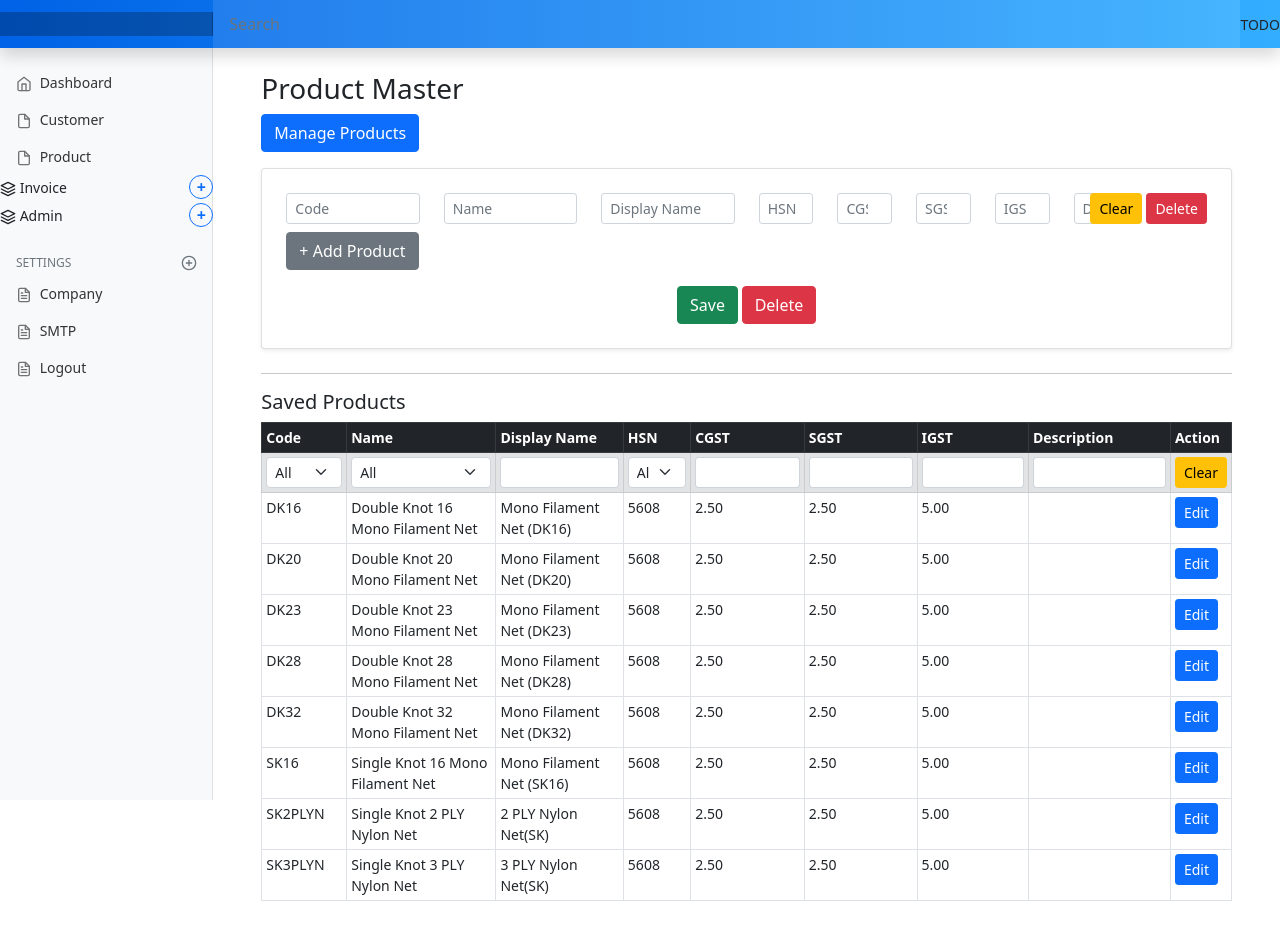
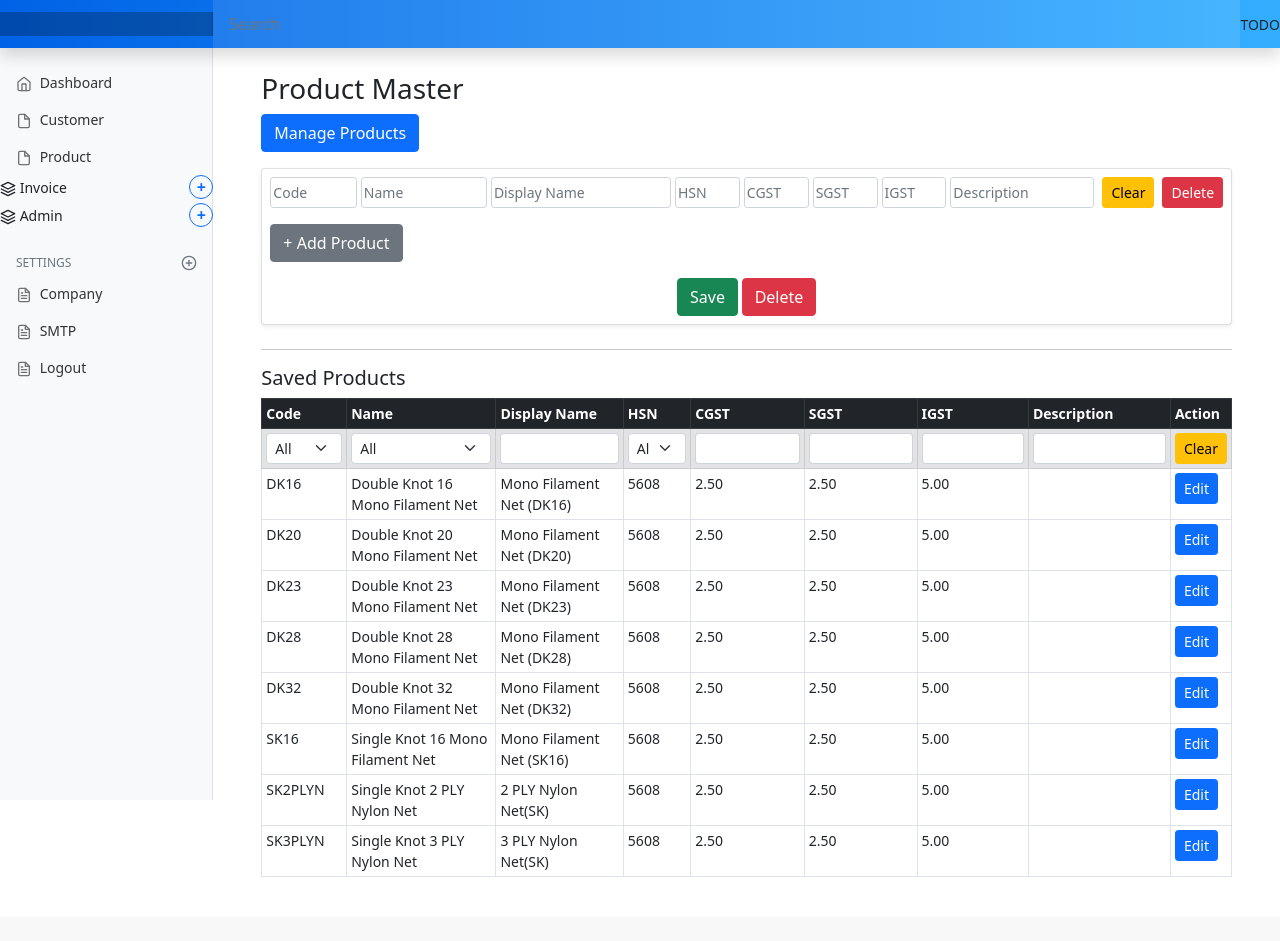
Before and after one commit to hencilpeter/projects, a Django app: page /invoice/products/ in a window 1280 px wide, after a click on "Manage Products". After the commit the page ends 877 px from the top, so only its background shows below. Run offline with Django 5.2, Linux system fonts and the light colour scheme; data comes from the database, SQL or seed files in the repository; some libraries are stand-ins or nearby versions.

Commit message:
minor changes.

```diff
--- a/PythonProjects/marania_invoice_venv/marania_invoice_proj/templates/marania_invoice_app/product_master.html
+++ b/PythonProjects/marania_invoice_venv/marania_invoice_proj/templates/marania_invoice_app/product_master.html
@@ -2,6 +2,14 @@
 {% load static %}
 
 {% block main %}
+
+<style>
+.product-row input {
+    padding-left: 2px !important;
+    padding-right: 2px !important;
+}
+</style>
+
 <main class="col-md-9 ms-sm-auto col-lg-10 px-md-4">
   <div class="container my-4">
 
@@ -14,53 +22,56 @@
     <div class="collapse" id="productForm">
       <form method="POST">
         {% csrf_token %}
-        <div class="card p-4 mb-4 shadow-sm">
+        <div class="card p-2 mb-4 shadow-sm">
 
           <div id="product-rows">
-            <!-- ROW TEMPLATE -->
-            <div class="row mb-2 product-row align-items-center">
 
-              <div class="col-md-2">
+            <!-- SINGLE-ROW TEMPLATE -->
+            <div class="product-row d-flex align-items-center mb-2" style="overflow-x:auto; white-space:nowrap;">
+
+              <div style="width:120px;" class="me-1">
                 <input type="text" name="code" class="form-control form-control-sm" placeholder="Code">
               </div>
 
-              <div class="col-md-2">
+              <div style="width:175px;" class="me-1">
                 <input type="text" name="name" class="form-control form-control-sm" placeholder="Name">
               </div>
 
-              <div class="col-md-2">
+              <div style="width:250px;" class="me-1">
                 <input type="text" name="display_name" class="form-control form-control-sm" placeholder="Display Name">
               </div>
 
-              <div class="col-md-1">
+              <div style="width:90px;" class="me-1">
                 <input type="text" name="hsn" class="form-control form-control-sm" placeholder="HSN">
               </div>
 
-              <div class="col-md-1">
+              <div style="width:90px;" class="me-1">
                 <input type="number" step="0.01" name="cgst" class="form-control form-control-sm" placeholder="CGST">
               </div>
 
-              <div class="col-md-1">
+              <div style="width:90px;" class="me-1">
                 <input type="number" step="0.01" name="sgst" class="form-control form-control-sm" placeholder="SGST">
               </div>
 
-              <div class="col-md-1">
+              <div style="width:90px;" class="me-1">
                 <input type="number" step="0.01" name="igst" class="form-control form-control-sm" placeholder="IGST">
               </div>
 
-              <div class="col-md-1">
+              <div style="width:200px;" class="me-2">
                 <input type="text" name="description" class="form-control form-control-sm" placeholder="Description">
               </div>
 
-              <div class="col-md-1 d-flex justify-content-end gap-1">
+              <!-- BUTTONS - ALWAYS RIGHT -->
+              <div class="ms-auto d-flex gap-2">
                 <button type="button" class="btn btn-warning btn-sm clear-row">Clear</button>
                 <button type="button" class="btn btn-danger btn-sm delete-row">Delete</button>
               </div>
 
             </div>
+
           </div>
 
-          <div class="mb-3">
+          <div class="mb-3 mt-2">
             <button type="button" id="add-product" class="btn btn-secondary">+ Add Product</button>
           </div>
 
@@ -78,7 +89,7 @@
     <h5>Saved Products</h5>
 
     {% if products %}
-    <div class="table-responsive">
+    <div class="table-responsive" style="max-height: 800px; overflow-y: auto;">
       <table class="table table-bordered table-hover table-sm">
         <thead class="table-dark">
           <tr>
@@ -99,7 +110,7 @@
               <select class="form-select form-select-sm column-filter" data-col="0">
                 <option value="">All</option>
                 {% for i in unique_codes %}
-                <option value="{{ i }}">{{ i }}</option>
+                  <option value="{{ i }}">{{ i }}</option>
                 {% endfor %}
               </select>
             </th>
@@ -108,17 +119,18 @@
               <select class="form-select form-select-sm column-filter" data-col="1">
                 <option value="">All</option>
                 {% for i in unique_names %}
-                <option value="{{ i }}">{{ i }}</option>
+                  <option value="{{ i }}">{{ i }}</option>
                 {% endfor %}
               </select>
             </th>
 
             <th><input type="text" class="form-control form-control-sm column-filter" data-col="2"></th>
+
             <th>
               <select class="form-select form-select-sm column-filter" data-col="3">
                 <option value="">All</option>
                 {% for i in unique_hsn %}
-                <option value="{{ i }}">{{ i }}</option>
+                  <option value="{{ i }}">{{ i }}</option>
                 {% endfor %}
               </select>
             </th>
@@ -131,7 +143,6 @@
             <th>
               <button type="button" id="clear-filters" class="btn btn-warning btn-sm">Clear</button>
             </th>
-
           </tr>
         </thead>
 
@@ -164,13 +175,13 @@
 </main>
 
 <script>
+// Select Product Rows Container
 const productContainer = document.getElementById("product-rows");
 
 // ADD ROW
 document.getElementById("add-product").addEventListener("click", function () {
   const firstRow = productContainer.querySelector(".product-row");
   const newRow = firstRow.cloneNode(true);
-
   newRow.querySelectorAll("input").forEach(i => i.value = "");
   productContainer.appendChild(newRow);
 });
@@ -195,7 +206,7 @@ document.addEventListener("click", e => {
   }
 });
 
-// LOAD PRODUCT DATA
+// LOAD PRODUCT data
 document.addEventListener("click", function (e) {
   if (!e.target.classList.contains("load-product")) return;
 
@@ -232,6 +243,7 @@ function filterTable() {
 
   rows.forEach(row => {
     let visible = true;
+
     document.querySelectorAll(".column-filter").forEach(filter => {
       const value = filter.value.toLowerCase().trim();
       const col = filter.dataset.col;
```
